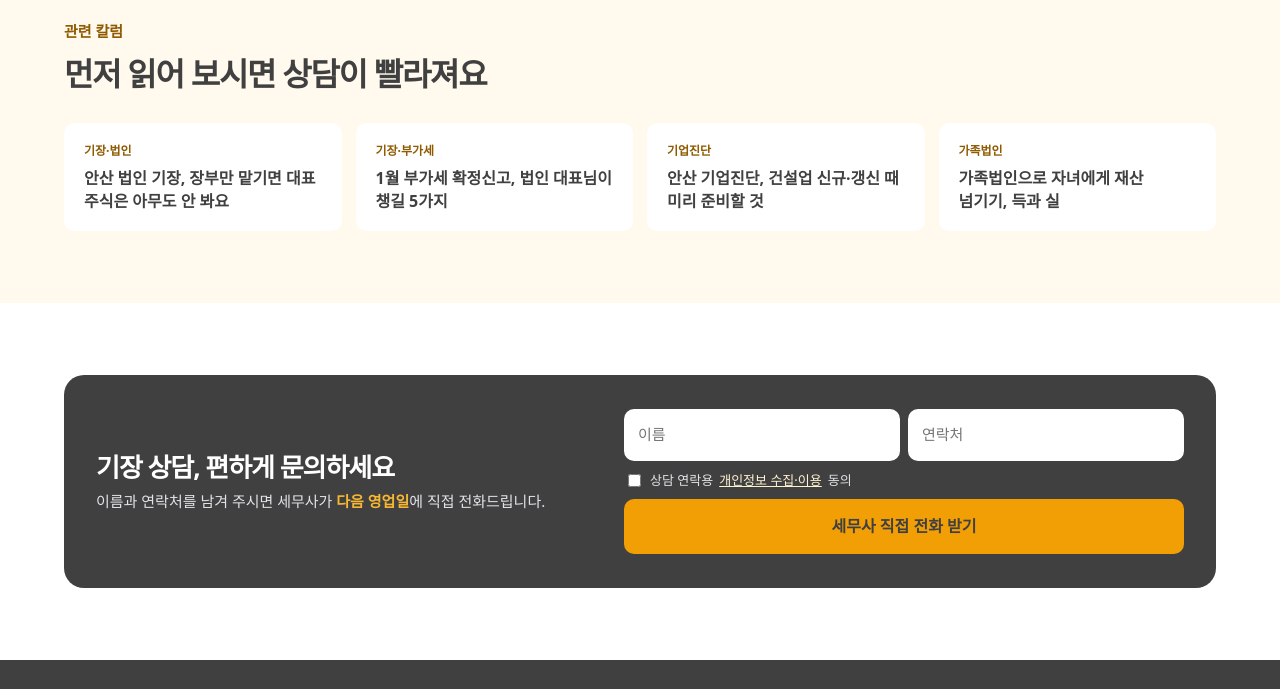
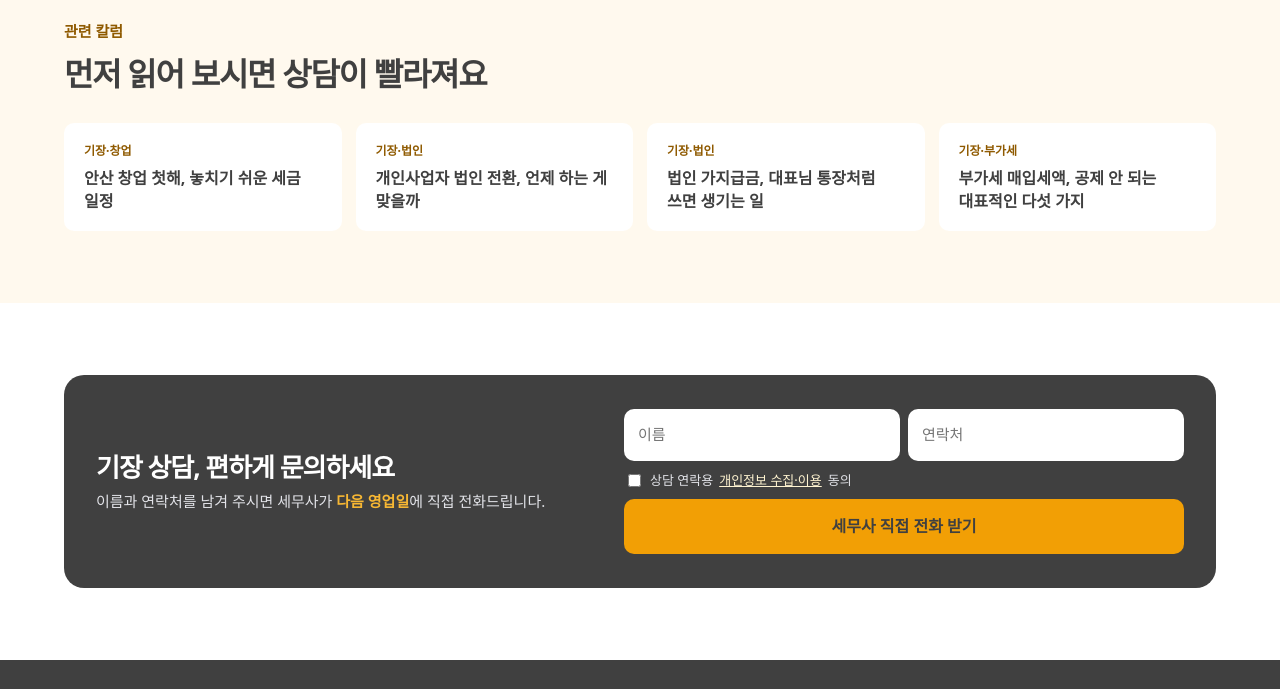
Before and after one commit to solartax0-sys/claude-test, a plain HTML site: page bookkeeping/index.html in a window 1280 px wide. Shown: the part 2680-3369 px from the top of the page. Drawn offline with Linux system fonts and the light colour scheme; a web font is replaced by a local one.

Commit message:
양도·기장 페이지 관련 칼럼을 해당 분야 글로 교체
Co-Authored-By: Claude Opus 5.5 <noreply@anthropic.com>
Claude-Session: https://claude.ai/code/session_01KtL31Ae6qryqLFsnMsV62s

```diff
--- a/bookkeeping/index.html
+++ b/bookkeeping/index.html
@@ -204,7 +204,7 @@ footer .wrap>*{max-width:none!important}
 
 <section class="sec cream"><div class="wrap">
   <span class="eyebrow">관련 칼럼</span><h2>먼저 읽어 보시면 상담이 빨라져요</h2>
-  <div class="cols"><a href="/columns/corporate-bookkeeping-ceo-stock.html"><span>기장·법인</span><strong>안산 법인 기장, 장부만 맡기면 대표 주식은 아무도 안 봐요</strong></a><a href="/columns/january-vat-corporation.html"><span>기장·부가세</span><strong>1월 부가세 확정신고, 법인 대표님이 챙길 5가지</strong></a><a href="/columns/construction-business-diagnosis.html"><span>기업진단</span><strong>안산 기업진단, 건설업 신규·갱신 때 미리 준비할 것</strong></a><a href="/columns/family-corporation.html"><span>가족법인</span><strong>가족법인으로 자녀에게 재산 넘기기, 득과 실</strong></a></div>
+  <div class="cols"><a href="/columns/startup-first-year-tax.html"><span>기장·창업</span><strong>안산 창업 첫해, 놓치기 쉬운 세금 일정</strong></a><a href="/columns/sole-proprietor-to-corporation.html"><span>기장·법인</span><strong>개인사업자 법인 전환, 언제 하는 게 맞을까</strong></a><a href="/columns/corporate-provisional-payment.html"><span>기장·법인</span><strong>법인 가지급금, 대표님 통장처럼 쓰면 생기는 일</strong></a><a href="/columns/vat-input-tax-not-deductible.html"><span>기장·부가세</span><strong>부가세 매입세액, 공제 안 되는 대표적인 다섯 가지</strong></a></div>
 </div></section>
 
 <section class="sec" id="apply"><div class="wrap">
```
Also changed, not shown: transfer/index.html (+1 -1 lines).
